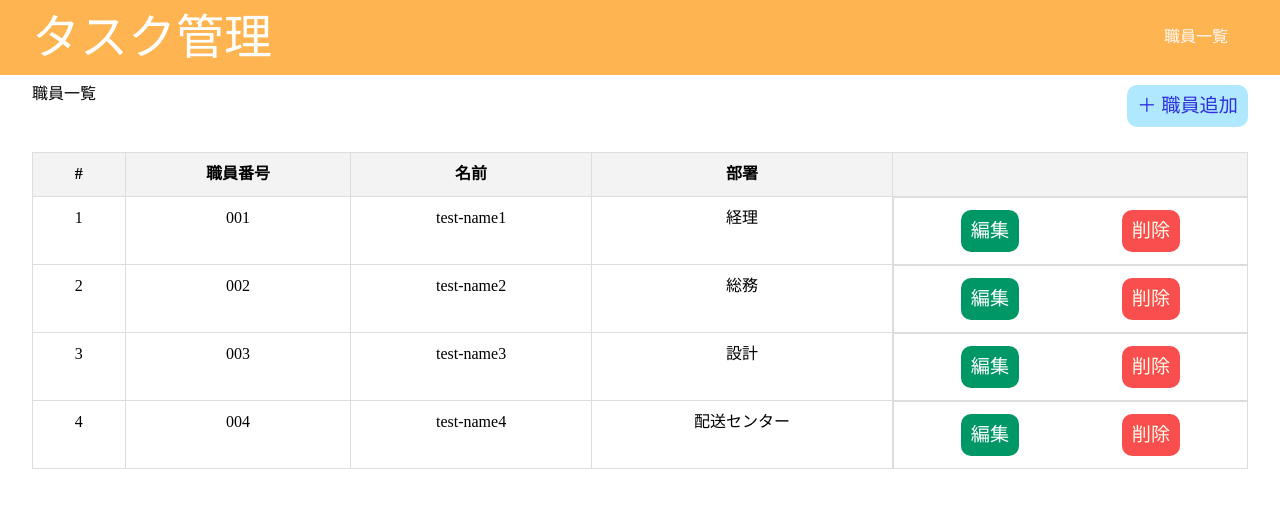
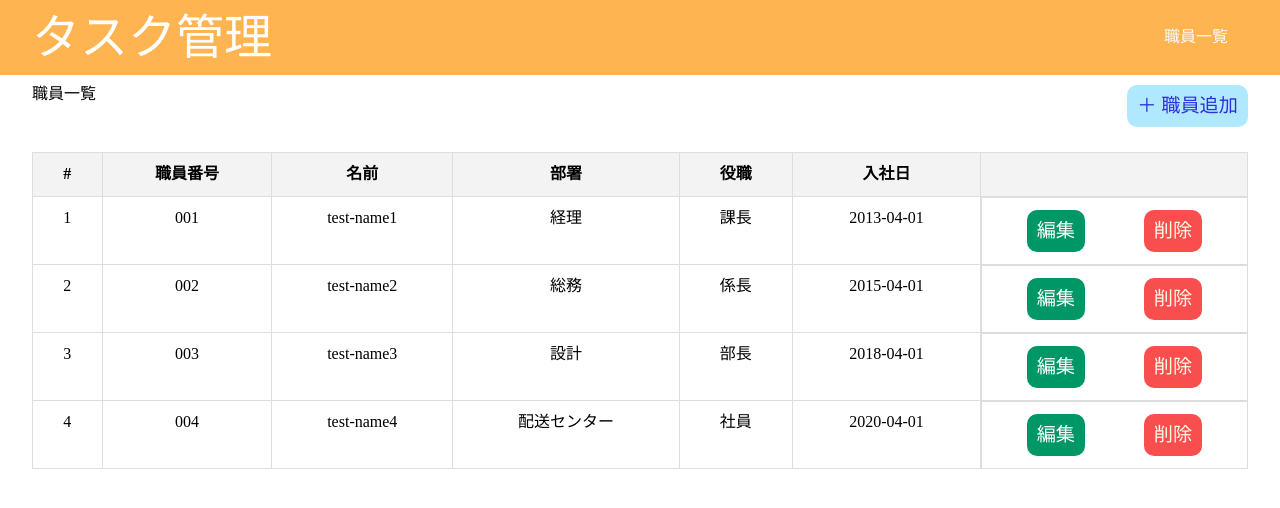
Before and after one commit to cookie729/task-management, a Vue app: page /staff-top in a window 1280 px wide. Shown: the top 508 px of the page. Built offline with nearby package versions, Linux system fonts and the light colour scheme.

Commit message:
feat: Data transfer

```diff
--- a/src/components/molecules/EditModal.vue
+++ b/src/components/molecules/EditModal.vue
@@ -2,25 +2,30 @@
   <div class="modal-wrap" v-if="staffEdit">
     <div class="modal-content">
       <button class="close-icon" @click="closeStaffEdit">✖️</button>
-      <form class="form-content" action="#">
+      <form class="form-content" v-for="(staff, key) in staffList" :key="key" action="#">
+        <div class="category-item">
+          <label class="label-text">職員番号</label>
+          <input class="staff-form" type="text" v-model="staff.code" required />
+          <div class="border"></div>
+        </div>
         <div class="category-item">
           <label class="label-text">職員名</label>
-          <input class="staff-form" type="text" required />
+          <input class="staff-form" type="text" v-model="staff.name" required />
           <div class="border"></div>
         </div>
         <div class="category-item">
           <label class="label-text">部署名</label>
-          <input class="staff-form" type="text" required />
+          <input class="staff-form" type="text" v-model="staff.department" required />
           <div class="border"></div>
         </div>
         <div class="category-item">
           <label class="label-text">役職名</label>
-          <input class="staff-form" type="text" required />
+          <input class="staff-form" type="text" v-model="staff.job" required />
           <div class="border"></div>
         </div>
         <div class="category-item">
           <label class="label-text">入社日</label>
-          <input class="staff-form" type="text" required />
+          <input class="staff-form" type="text" v-model="staff.join_date" required />
           <div class="border"></div>
         </div>
         <PrimaryButton type="submit">職員追加</PrimaryButton>
@@ -30,19 +35,31 @@
 </template>
 
 <script setup lang="ts">
-import { defineProps, defineEmits } from 'vue'
+import { defineProps, defineEmits, watch } from 'vue'
 import PrimaryButton from '../atoms/PrimaryButton.vue'
 
-interface Props {
-  staffEdit: Boolean
-}
-defineProps<Props>()
+// interface Props {
+//   staffEdit: Boolean
+//   staffList: Array
+// }
+// defineProps<Props>()
 
-interface Emits {
-  (event: 'close-edit'): void
-}
-const emit = defineEmits<Emits>()
-// const emit = defineEmits(['close-modal'])
+const props = defineProps<{
+  staffEdit: boolean
+  staffList: {
+    id: number
+    name: string
+    code: string
+    department: string
+    control: string
+  } | null
+}>()
+
+// interface Emits {
+//   (event: 'close-edit'): void
+// }
+// const emit = defineEmits<Emits>()
+const emit = defineEmits(['close-modal'])
 
 const closeStaffEdit = (): void => {
   emit('close-edit')
--- a/src/views/staffTop.vue
+++ b/src/views/staffTop.vue
@@ -16,6 +16,8 @@
         <td>{{ staff.code }}</td>
         <td>{{ staff.name }}</td>
         <td>{{ staff.department }}</td>
+        <td>{{ staff.job }}</td>
+        <td>{{ staff.join_date }}</td>
         <td class="d-flex">
           <primary-button
             backgroundColor="#009766"
@@ -28,7 +30,7 @@
         </td>
       </tr>
     </table>
-    <edit-modal :staffEdit="staffEdit" @close-edit="closeStaffEdit" />
+    <edit-modal :staffEdit="staffEdit" @close-edit="closeStaffEdit" :staffList="selectedStaff" />
     <delete-modal :staffDelete="staffDelete" @close-delete="closeStaffDelete" />
   </div>
 </template>
@@ -42,7 +44,10 @@ import DeleteModal from '../components/molecules/DeleteModal.vue'
 
 const staffEdit = ref(false)
 const staffDelete = ref(false)
-const openStaffEdit = () => {
+const selectedStaff = ref(null)
+
+const openStaffEdit = (staff) => {
+  selectedStaff.value = staff
   staffEdit.value = true
 }
 
@@ -63,6 +68,8 @@ interface Staff {
   name: string
   code: string
   department: string
+  job: string
+  join_date: string
   control: string
 }
 
@@ -71,6 +78,8 @@ const tableHeader = {
   code: '職員番号',
   name: '名前',
   department: '部署',
+  job: '役職',
+  join_date: '入社日',
   control: ''
 }
 
@@ -80,6 +89,8 @@ const staffData: Staff[] = [
     code: '001',
     name: 'test-name1',
     department: '経理',
+    job: '課長',
+    join_date: '2013-04-01',
     control: ''
   },
   {
@@ -87,6 +98,8 @@ const staffData: Staff[] = [
     code: '002',
     name: 'test-name2',
     department: '総務',
+    job: '係長',
+    join_date: '2015-04-01',
     control: ''
   },
   {
@@ -94,6 +107,8 @@ const staffData: Staff[] = [
     code: '003',
     name: 'test-name3',
     department: '設計',
+    job: '部長',
+    join_date: '2018-04-01',
     control: ''
   },
   {
@@ -101,6 +116,8 @@ const staffData: Staff[] = [
     code: '004',
     name: 'test-name4',
     department: '配送センター',
+    job: '社員',
+    join_date: '2020-04-01',
     control: ''
   }
 ]
```
